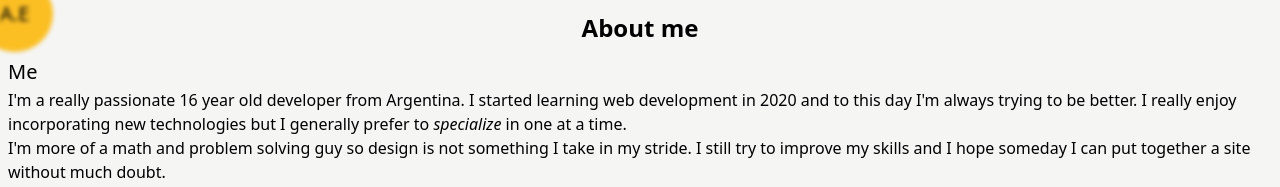
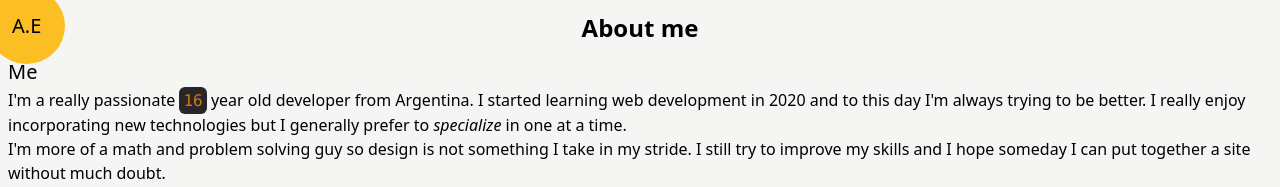
Before and after one commit to titong0/portfolio, a Next.js app: page /about in a window 1280 px wide. Shown: the top 187 px of the page. Built offline with nearby package versions, Linux system fonts and the light colour scheme.

Commit message:
make age dynamic

```diff
--- a/pages/about.tsx
+++ b/pages/about.tsx
@@ -1,4 +1,12 @@
 import Image from "next/image";
+
+const now = new Date();
+
+let myAge = now.getFullYear() - new Date("10/13/2005").getFullYear();
+const hadBirthdayThisYear =
+  now.getMonth() > 10 || (now.getMonth() == 10 && now.getDay() >= 13);
+
+myAge -= hadBirthdayThisYear ? 0 : 1;
 
 const About = () => {
   return (
@@ -7,10 +15,13 @@ const About = () => {
         <h1 className="py-3 text-2xl font-bold text-center">About me</h1>
         <h2 className="ml-2 text-xl font-medium leading-8">Me</h2>
         <p className="ml-2">
-          I'm a really passionate 16 year old developer from Argentina. I
-          started learning web development in 2020 and to this day I'm always
-          trying to be better. I really enjoy incorporating new technologies but
-          I generally prefer to
+          I'm a really passionate{" "}
+          <code className="p-1 rounded-md bg-zinc-800 text-amber-600">
+            {myAge}
+          </code>{" "}
+          year old developer from Argentina. I started learning web development
+          in 2020 and to this day I'm always trying to be better. I really enjoy
+          incorporating new technologies but I generally prefer to
           <em className="italic"> specialize</em> in one at a time.
         </p>
         <p className="ml-2">
```
